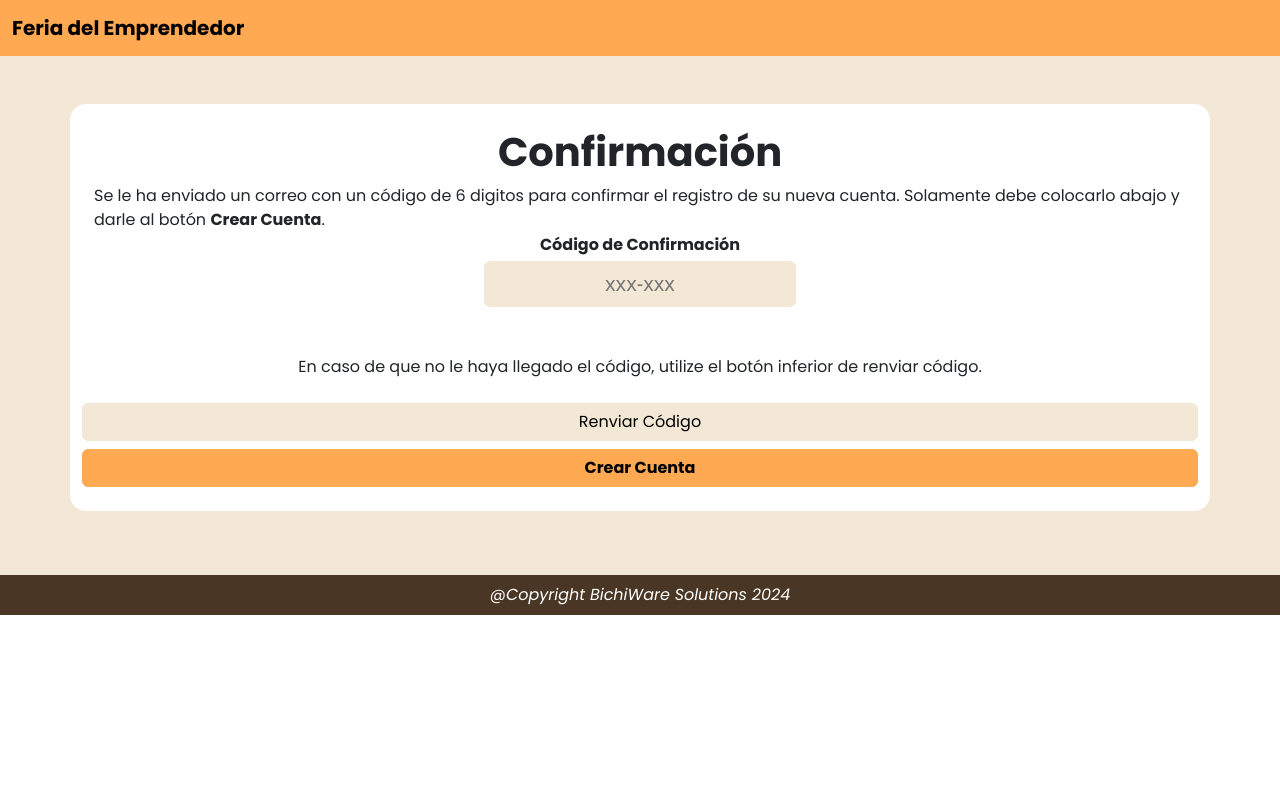
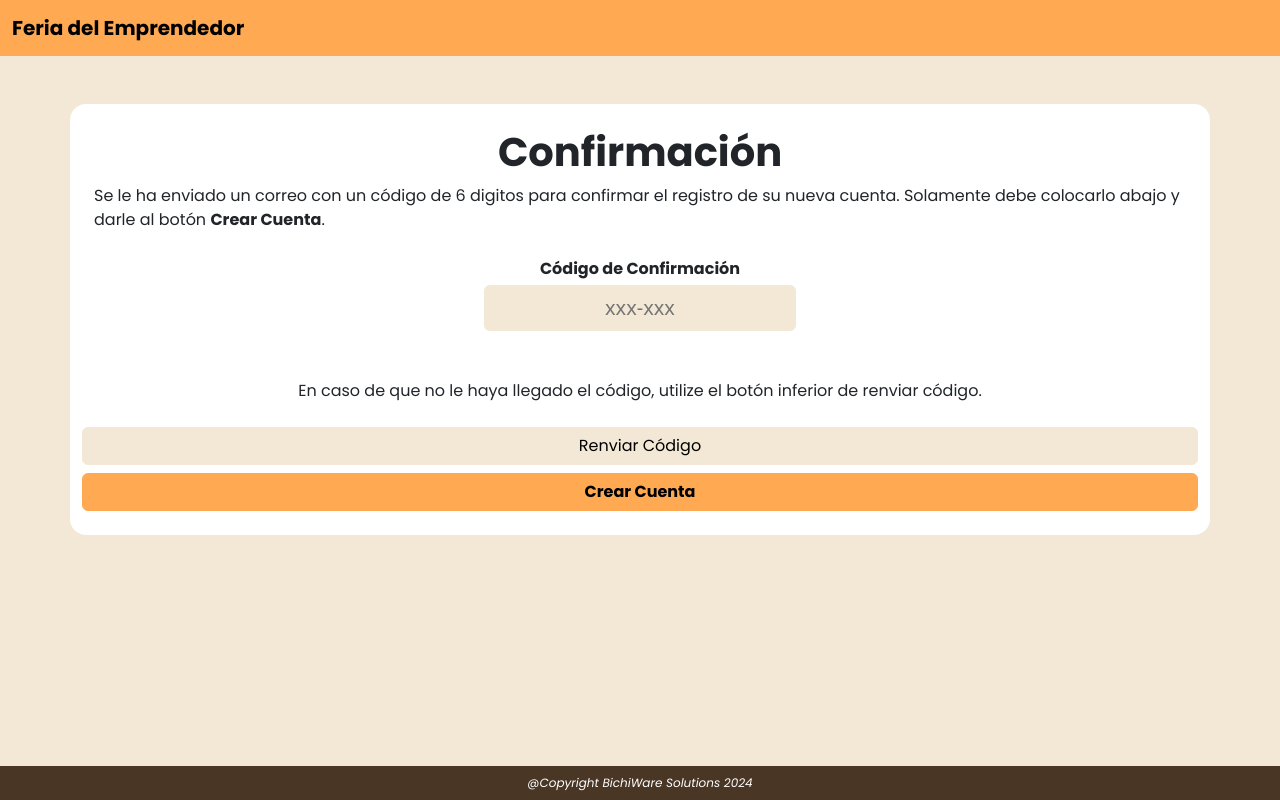
Before and after one commit to Henrycn04/bichiware-solutions, a Vue app in the folder frontend/: page / in a window 1280 px wide. Built offline with nearby package versions, Linux system fonts and the light colour scheme.

Commit message:
Finished styling the confirmation page, fixed issue with using the whole height of the page

```diff
--- a/frontend/src/App.vue
+++ b/frontend/src/App.vue
@@ -1,5 +1,5 @@
 <template>
-  <!--<LandingPage />-->
+  <!-- <LandingPage /> -->
   <ConfirmationPage />
 </template>
 
@@ -18,6 +18,6 @@ export default {
 
 <style>
 #app {
-    margin: 0;
+  margin: 0;
 }
 </style>
--- a/frontend/src/components/ConfirmationPage.vue
+++ b/frontend/src/components/ConfirmationPage.vue
@@ -1,17 +1,17 @@
 <template>
-  <div class="d-flex flex-column" style="">
+  <div style=" height: 100vh;" class="bg-secondary">
     <nav class="navbar bg-primary">
       <div class="container-fluid">
         <a class="navbar-brand fw-bold ff-poppins" href="#">Feria del Emprendedor</a>
       </div>
     </nav>
-    <div class="container-fluid bg-secondary py-5 h-100">
-      <div class="container bg-light pt-4 pb-4 rounded-4 h-100 d-flex flex-column mb-3">
+    <div class="container-fluid bg-secondary py-5">
+      <div class="container bg-light pt-4 pb-4 rounded-4 d-flex flex-column mb-3">
         <h1 class="display-6 text-center fw-bold ff-poppins">Confirmación</h1>
         <div class="ff-poppins container">
           Se le ha enviado un correo con un código de 6 digitos para confirmar el registro de su nueva cuenta. Solamente debe colocarlo abajo y darle al botón <strong>Crear Cuenta</strong>.
         </div>
-        <form action="" class="text-center">
+        <form action="" class="text-center mt-4">
           <label class="form-label ff-poppins" for=""><strong>Código de Confirmación</strong></label>
           <br>
           <input
@@ -36,8 +36,8 @@
         </form>
       </div>
     </div>
-    <footer class="text-center p-2 fst-italic bg-ternary text-light ff-poppins">
-      @Copyright BichiWare Solutions 2024
+    <footer class="fixed-bottom text-center fs-7 p-2 fst-italic bg-ternary text-light ff-poppins">
+    @Copyright BichiWare Solutions 2024
     </footer>
   </div>
 </template>
```
Also changed, not shown: frontend/scss/custom.scss (+10 -0 lines), frontend/scss/README.md (added), frontend/scss/custom.css, 1 other file (tests, documents, lock files or other folders).
